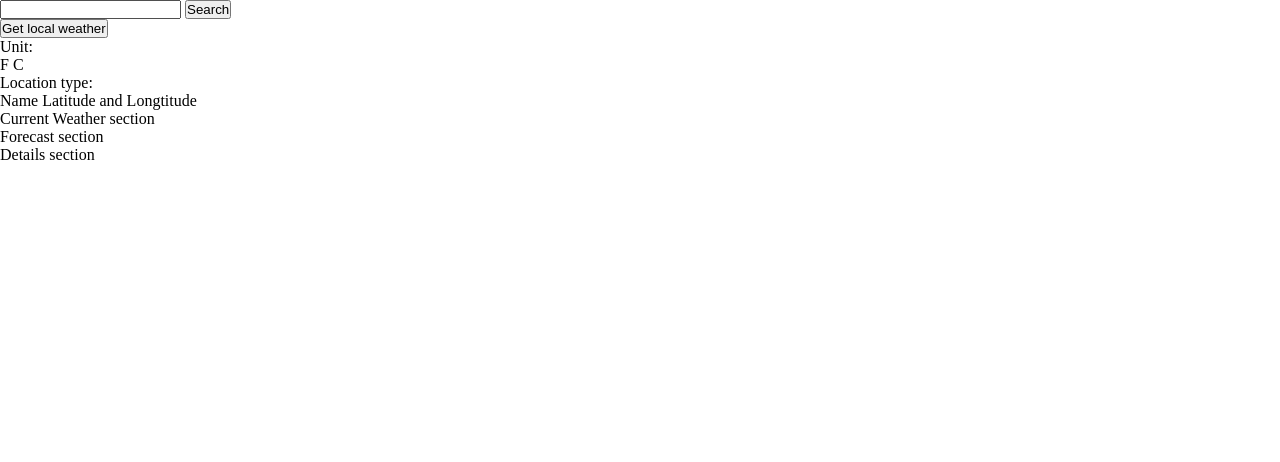
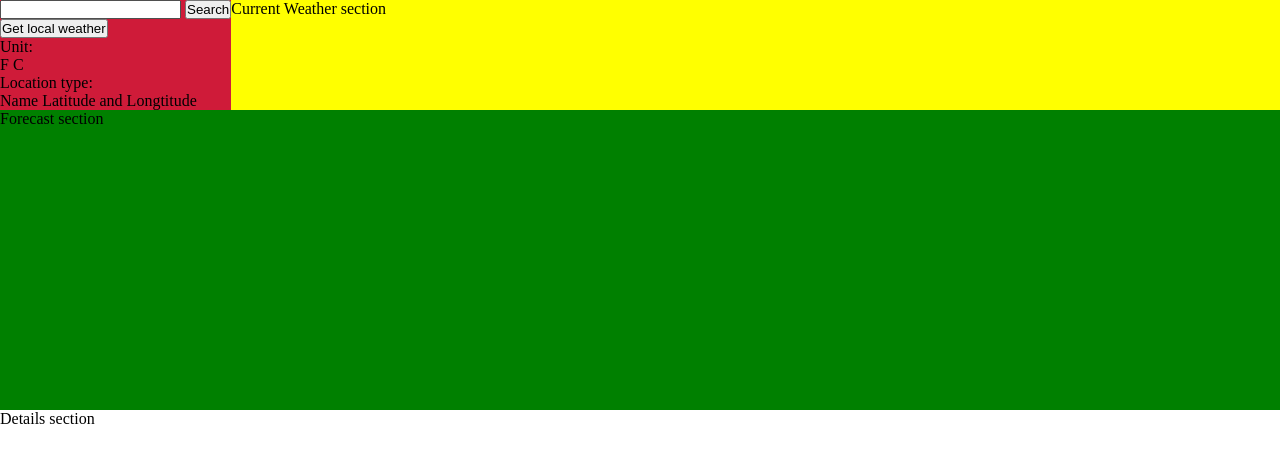
Before and after one commit to Necryl/TOP-Weather-App, a website built with webpack: page src/index.html in a window 1280 px wide. Built offline with nearby package versions, Linux system fonts and the light colour scheme.

Commit message:
create a new css file for each section and add a very basic css layout

```diff
--- a/src/index.html
+++ b/src/index.html
@@ -39,8 +39,8 @@
       Details section
       <button id="toTop" class="hide">^</button>
     </div>
-    <div class="loading-screen hide">
-      <div class="loading">Loading...</div>
+    <div id="loading-screen" class="hide">
+      <div id="loading">Loading...</div>
     </div>
   </body>
 </html>
--- a/src/scripts/main.js
+++ b/src/scripts/main.js
@@ -1,6 +1,10 @@
 /* eslint-disable no-console */
 /* eslint-disable no-unused-vars */
 import mainStyles from "./../styles/main.css";
+import inputStyles from "./../styles/input.css";
+import currentStyles from "./../styles/current.css";
+import forecastStyles from "./../styles/forecast.css";
+import detailsStyles from "./../styles/details.css";
 
 // elements
 const loadingTextElem = document.querySelector("h1");
--- /dev/null
+++ b/src/styles/current.css
@@ -0,0 +1,4 @@
+#current {
+  grid-area: C;
+  background-color: yellow;
+}
--- /dev/null
+++ b/src/styles/details.css
@@ -0,0 +1,6 @@
+#details {
+  grid-area: D;
+  background-color: white;
+
+  height: 600px;
+}
--- /dev/null
+++ b/src/styles/forecast.css
@@ -0,0 +1,6 @@
+#forecast {
+  grid-area: F;
+  background-color: green;
+
+  height: 300px;
+}
--- /dev/null
+++ b/src/styles/input.css
@@ -0,0 +1,4 @@
+#input {
+  grid-area: I;
+  background-color: rgb(207, 27, 57);
+}
--- a/src/styles/main.css
+++ b/src/styles/main.css
@@ -7,3 +7,14 @@
 .hide {
   display: none !important;
 }
+
+body {
+  background-color: rgb(70, 169, 199);
+
+  display: grid;
+  grid-template-columns: auto 1fr;
+  grid-template-areas:
+    "I C"
+    "F F"
+    "D D";
+}
```
